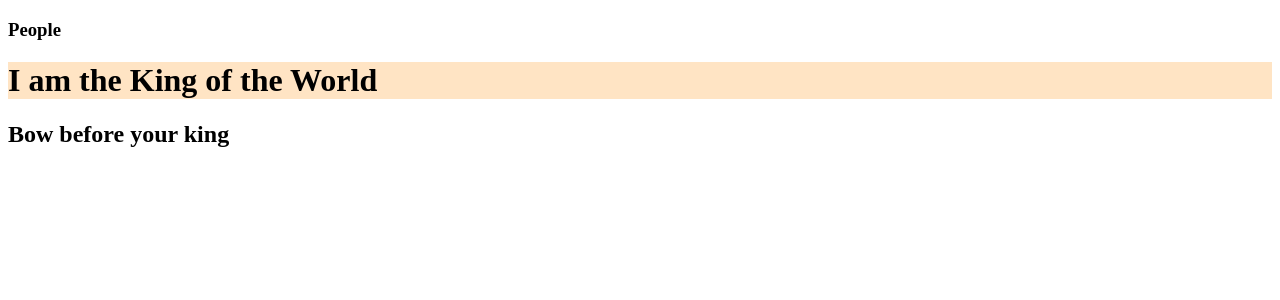
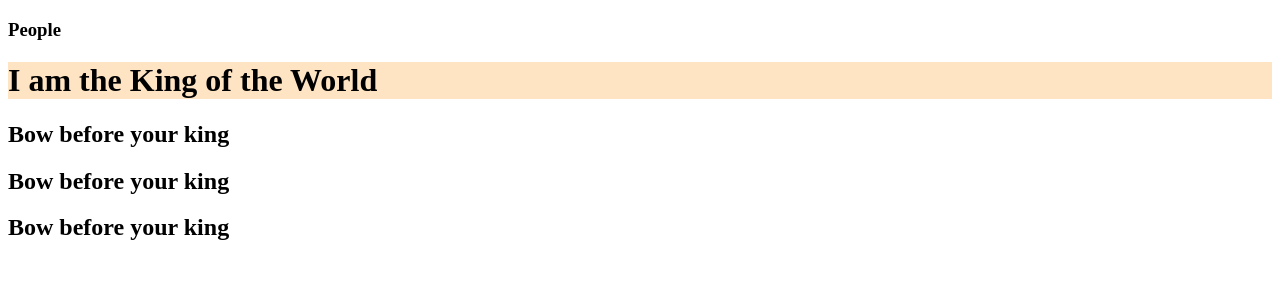
Before and after one commit to shiveshm18/namaste-react, a React (Vite) app: page / in a window 1280 px wide. Shown: the top 300 px of the page. Built offline with nearby package versions, Linux system fonts and the light colour scheme.

Commit message:
last commit for lec3

```diff
--- a/App.js
+++ b/App.js
@@ -23,6 +23,8 @@ const Component = ()=> (
         {heading}
         <h1 id="heading">I am the King of the World</h1>
         <Component2 />
+        <Component2></Component2>
+        {Component2()}
     </div>
 
 );
```
